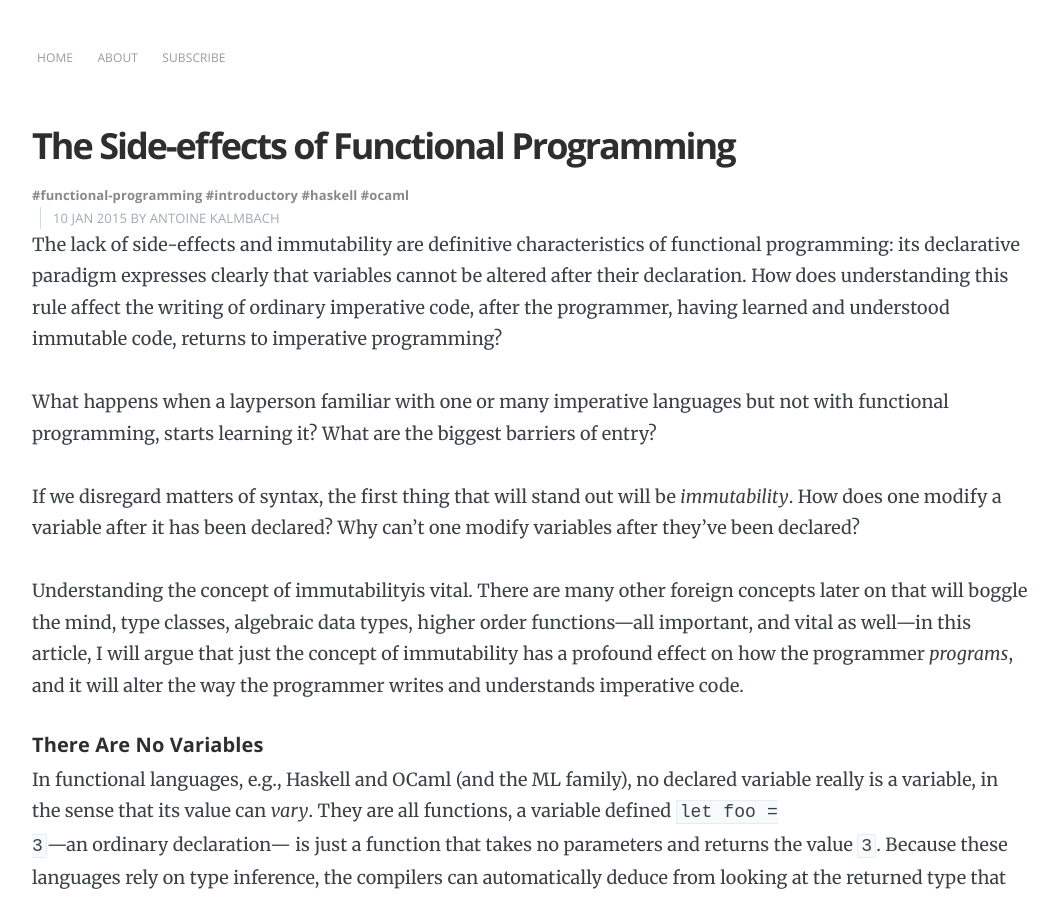
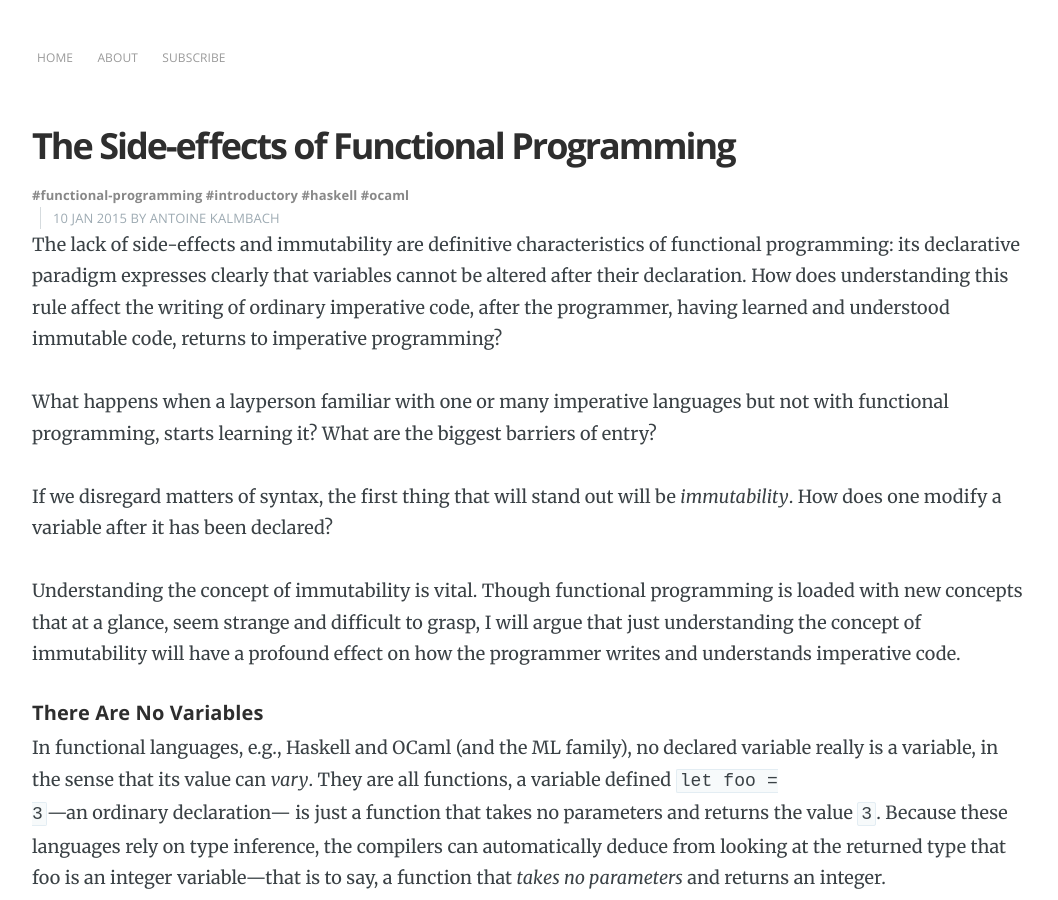
Before and after one commit to ane/ane.github.io, a Jekyll site: the page built from _posts/2015-1-1-side-effects-of-functional-programming.markdown, in a window 1280 px wide and 900 px high. Shown: the whole window, without its empty margins (8-1066 px from the left). Built offline with Jekyll 4.4.1, drawn with Linux system fonts in a browser that asks for light colours; Markdown is read by kramdown in place of the engine named in the settings; comment, search, counter and statistics services are not loaded.

Commit message:
style changes

```diff
--- a/_posts/2015-1-1-side-effects-of-functional-programming.markdown
+++ b/_posts/2015-1-1-side-effects-of-functional-programming.markdown
@@ -26,15 +26,13 @@ What are the biggest barriers of entry?
 
 If we disregard matters of syntax, the first thing that will stand out
 will be *immutability*. How does one modify a variable after it has
-been declared? Why can't one modify variables after they've been declared?
+been declared?
 
-Understanding the concept of immutabilityis vital.  There are many
-other foreign concepts later on that will boggle the mind, type
-classes, algebraic data types, higher order functions&mdash;all
-important, and vital as well&mdash;in this article, I will argue that
-just the concept of immutability has a profound effect on how the
-programmer *programs*, and it will alter the way the programmer writes
-and understands imperative code.
+Understanding the concept of immutability is vital. Though functional
+programming is loaded with new concepts that at a glance, seem strange
+and difficult to grasp, I will argue that just understanding the
+concept of immutability will have a profound effect on how the
+programmer writes and understands imperative code.
 
 ### There Are No Variables
 
```
